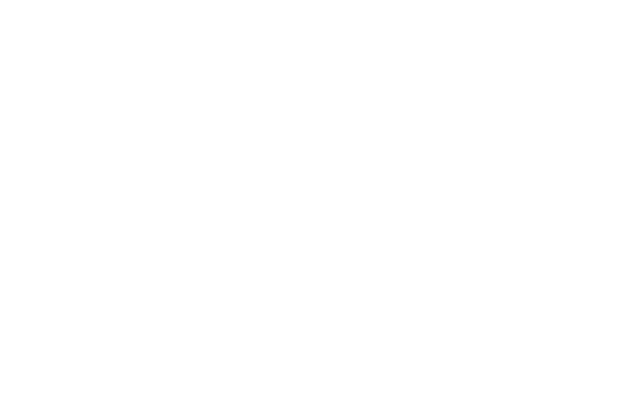
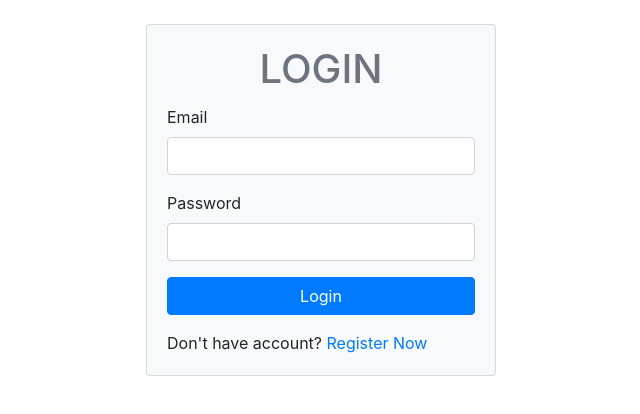
Before and after one commit to Alizadeh118/ArvanCloud_Frontend_Challange, a Nuxt app: page /login in a window 1280 px wide. Before the commit this address had no page. Shown: the top 414 px of the page, without its empty margins (319-959 px from the left). Built offline with nearby package versions, Linux system fonts and the light colour scheme.

Commit message:
Add login page (UI only)

```diff
--- a/layouts/default.vue
+++ b/layouts/default.vue
@@ -3,60 +3,3 @@
     <Nuxt />
   </div>
 </template>
-
-<style>
-html {
-  font-family:
-    'Source Sans Pro',
-    -apple-system,
-    BlinkMacSystemFont,
-    'Segoe UI',
-    Roboto,
-    'Helvetica Neue',
-    Arial,
-    sans-serif;
-  font-size: 16px;
-  word-spacing: 1px;
-  -ms-text-size-adjust: 100%;
-  -webkit-text-size-adjust: 100%;
-  -moz-osx-font-smoothing: grayscale;
-  -webkit-font-smoothing: antialiased;
-  box-sizing: border-box;
-}
-
-*,
-*::before,
-*::after {
-  box-sizing: border-box;
-  margin: 0;
-}
-
-.button--green {
-  display: inline-block;
-  border-radius: 4px;
-  border: 1px solid #3b8070;
-  color: #3b8070;
-  text-decoration: none;
-  padding: 10px 30px;
-}
-
-.button--green:hover {
-  color: #fff;
-  background-color: #3b8070;
-}
-
-.button--grey {
-  display: inline-block;
-  border-radius: 4px;
-  border: 1px solid #35495e;
-  color: #35495e;
-  text-decoration: none;
-  padding: 10px 30px;
-  margin-left: 15px;
-}
-
-.button--grey:hover {
-  color: #fff;
-  background-color: #35495e;
-}
-</style>
--- /dev/null
+++ b/layouts/guest.vue
@@ -0,0 +1,3 @@
+<template>
+  <Nuxt/>
+</template>
--- /dev/null
+++ b/pages/login.vue
@@ -0,0 +1,84 @@
+<template>
+  <b-container>
+    <b-row>
+      <b-col cols="11" md="4" class="mx-auto">
+        <b-card bg-variant="light" class="mt-4">
+          <b-card-title title="LOGIN" title-tag="h1" class="text-center text-secondary" />
+          <b-form class="mb-3" novalidate @submit.stop.prevent="onSubmit">
+            <b-form-group label="Email" label-for="email">
+              <b-form-input
+                id="email"
+                v-model="form.email"
+                type="email"
+                required
+                :state="validationState.email"
+              />
+              <b-form-invalid-feedback>Required Field</b-form-invalid-feedback>
+            </b-form-group>
+
+            <b-form-group label="Password" label-for="password">
+              <b-form-input
+                id="password"
+                v-model="form.password"
+                type="password"
+                required
+                :state="validationState.password"
+              />
+              <b-form-invalid-feedback>Required Field</b-form-invalid-feedback>
+            </b-form-group>
+
+            <b-button type="submit" variant="primary" block>
+              Login
+            </b-button>
+          </b-form>
+          <b-card-text>
+            Don't have account?
+            <nuxt-link to="/register">
+              Register Now
+            </nuxt-link>
+          </b-card-text>
+        </b-card>
+      </b-col>
+    </b-row>
+  </b-container>
+</template>
+
+<script>
+export default {
+  layout: 'guest',
+  data () {
+    return {
+      form: {
+        email: '',
+        password: ''
+      },
+      validationState: {
+        email: null,
+        password: null
+      }
+    }
+  },
+  methods: {
+    onSubmit () {
+      if (!this.validateForm()) { return }
+      alert(JSON.stringify(this.form))
+    },
+    validateForm () {
+      this.validationState.email = null
+      this.validationState.password = null
+
+      if (!this.form.email.length) {
+        this.validationState.email = false
+      }
+
+      if (!this.form.password.length) {
+        this.validationState.password = false
+      }
+
+      return !Object.values(this.validationState).some(state => state === false)
+      // == Object.values(this.validationState).every(state => state === null)
+      // but I guess there is a performance advantage with another one in term of using "some"
+    }
+  }
+}
+</script>
```
